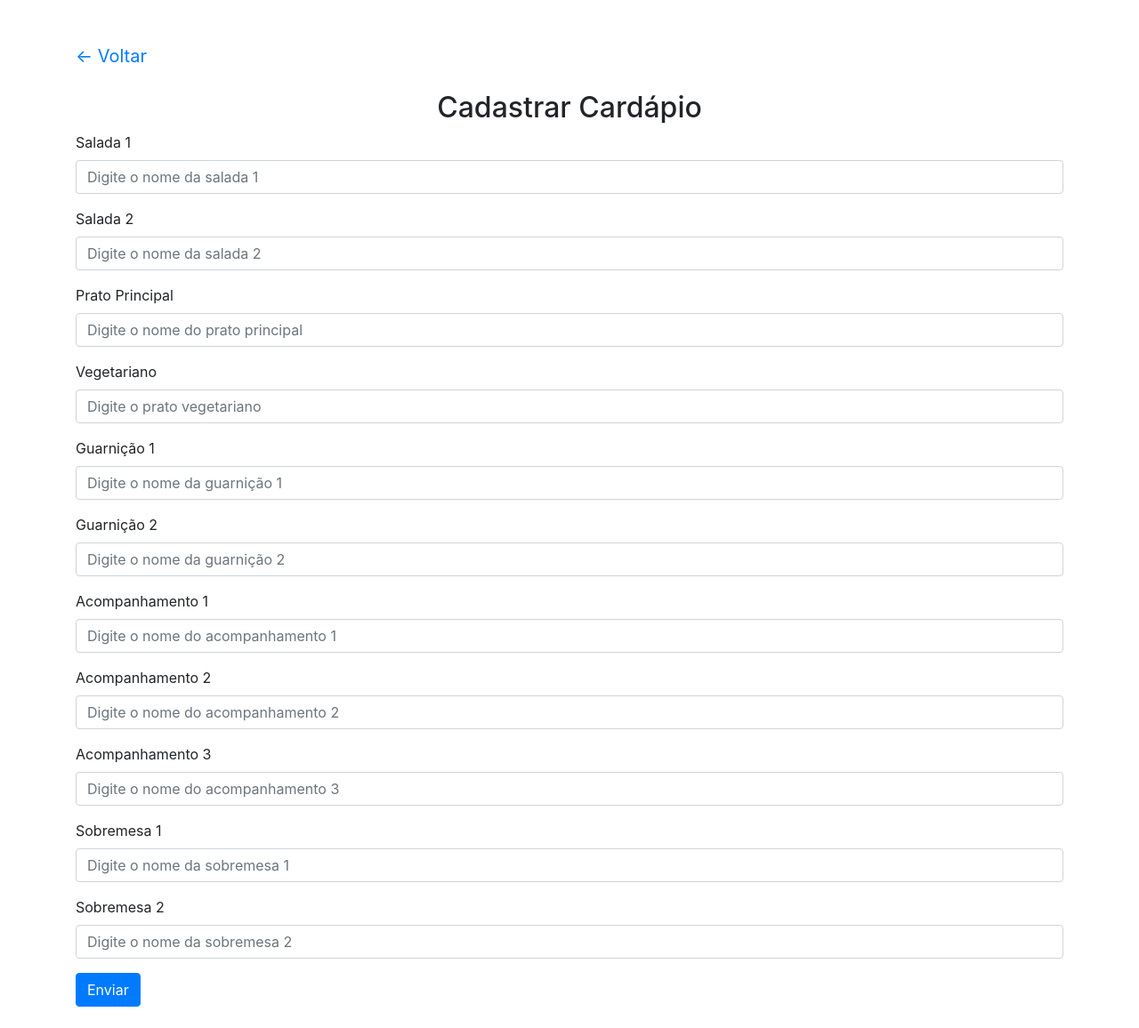
After one commit to Rodriramos01/projeto_amb_comp, a Flask app: page /cardapio in a window 1280 px wide. The commit adds this page. Shown: the whole page at 89% size. Run offline with Flask 3, Linux system fonts and the light colour scheme; a user stored in the database is signed in; some libraries are stand-ins or nearby versions.

Commit message:
incluindo versao1 de avisos, cardapio e aviso

```diff
--- a/SiteCozinha/routes.py
+++ b/SiteCozinha/routes.py
@@ -1,4 +1,4 @@
-from flask import render_template, url_for, redirect, request
+from flask import render_template, url_for, redirect, request,  flash, jsonify
 from SiteCozinha import app, database, bcrypt
 from flask_login import login_required, login_user, logout_user, current_user
 from SiteCozinha.forms import FormLogin, FormCriarConta
@@ -6,8 +6,11 @@ from SiteCozinha.models import Usuario, Foto
 import pandas as pd
 import plotly.express as px
 import plotly.io as pio
-from datetime import datetime
+from datetime import datetime, timedelta
 from werkzeug.utils import secure_filename
+import sqlite3
+
+
 
 @app.route("/", methods =["GET", "POST"])
 def homepage():
@@ -34,7 +37,7 @@ def criarconta():
 
     return render_template("criarconta.html", form=form_criarconta)
 
-
+# Rota de logout
 @app.route("/logout")
 @login_required
 def logout():
@@ -97,3 +100,80 @@ def dashboard():
 
     return render_template('dashboard.html', grafico_horario=grafico_horario,
                            grafico_tipo=grafico_tipo, grafico_opcoes=grafico_opcoes)
+
+# parte 2 da visão RU
+
+# Rota para obter pedidos do banco SQLite
+def obter_pedidos():
+    conn = sqlite3.connect('instance/pedidos.db')
+    cursor = conn.cursor()
+    cursor.execute('SELECT * FROM pedidos')
+    pedidos = cursor.fetchall()
+    conn.close()
+
+    pedidos_json = [
+        {'id': pedido[0], 'opcao': pedido[1], 'codigo': pedido[2], 'status': pedido[3]}
+        for pedido in pedidos
+    ]
+    return pedidos_json
+
+# Rota para atualizar o status de um pedido (uso interno)
+def atualizar_pedido(pedido_id):
+    conn = sqlite3.connect('instance/pedidos.db')
+    cursor = conn.cursor()
+    timestamp = datetime.now()
+    cursor.execute('UPDATE pedidos SET status = ?, timestamp_pronto = ? WHERE id = ?', ('pronto', timestamp, pedido_id))
+    conn.commit()
+    conn.close()
+
+# Página inicial para a fila de pedidos
+@app.route('/fila_pedidos')
+@login_required
+def index():
+    pedidos = obter_pedidos()
+    return render_template('index.html', pedidos=pedidos)
+
+# Rota para marcar um pedido como pronto
+@app.route('/marcar_pronto/', methods=['GET'])
+@login_required
+def marcar_pronto():
+    pedido_id = request.args.get('id', type=int)
+    atualizar_pedido(pedido_id)
+    return redirect(url_for('index'))
+
+# Rota para deletar pedidos com status 'pronto'
+@app.route('/deletar_prontos', methods=['POST'])
+@login_required
+def deletar_pedidos_prontos():
+    conn = sqlite3.connect('instance/pedidos.db')
+    cursor = conn.cursor()
+    cursor.execute("DELETE FROM pedidos WHERE status = 'pronto'")
+    conn.commit()
+    conn.close()
+    return redirect(url_for('index'))
+
+# Rota para a página de aviso
+@app.route('/aviso')
+@login_required
+def aviso():
+    return render_template('aviso.html')
+
+# Rota para enviar mensagem (pode exigir login dependendo do caso)
+@app.route('/enviar_mensagem', methods=['POST'])
+@login_required
+def enviar_mensagem():
+    mensagem = request.form.get('mensagem')
+    flash('Sua mensagem foi enviada com sucesso!')
+    return render_template('aviso.html')
+
+# Rota para exibir o cardápio
+@app.route('/cardapio')
+@login_required
+def cardapio():
+    return render_template('cardapio.html')
+
+# Rota para cadastrar o cardápio (placeholder para implementação futura)
+@app.route('/cadastrar_cardapio')
+@login_required
+def cadastrar_cardapio():
+    pass
--- /dev/null
+++ b/SiteCozinha/templates/cardapio.html
@@ -0,0 +1,99 @@
+<!DOCTYPE html>
+<html lang="pt-br">
+<head>
+    <meta charset="UTF-8">
+    <meta name="viewport" content="width=device-width, initial-scale=1.0">
+    <title>Cadastrar Cardápio</title>
+    <link href="https://maxcdn.bootstrapcdn.com/bootstrap/4.5.2/css/bootstrap.min.css" rel="stylesheet">
+    <style>
+        .back-button {
+            font-size: 20px;
+            color: #007bff;
+            text-decoration: none;
+            margin-top: 10px;
+        }
+    </style>
+</head>
+<body>
+    <div class="container mt-5">
+        <!-- Seta para voltar -->
+        <a href="{{ url_for('index') }}" class="back-button">&larr; Voltar</a>
+
+        <h2 class="text-center mt-4">Cadastrar Cardápio</h2>
+
+        <!-- Área para exibir mensagens de feedback -->
+        {% with messages = get_flashed_messages() %}
+            {% if messages %}
+                <div class="alert alert-success" role="alert">
+                    {{ messages[0] }}
+                </div>
+            {% endif %}
+        {% endwith %}
+
+        <!-- Formulário de cadastro do cardápio -->
+        <form action="{{ url_for('cadastrar_cardapio') }}" method="POST">
+            <!-- Saladas -->
+            <div class="form-group">
+                <label for="salada1">Salada 1</label>
+                <input type="text" class="form-control" id="salada1" name="salada1" placeholder="Digite o nome da salada 1" required>
+            </div>
+            <div class="form-group">
+                <label for="salada2">Salada 2</label>
+                <input type="text" class="form-control" id="salada2" name="salada2" placeholder="Digite o nome da salada 2" required>
+            </div>
+
+            <!-- Prato Principal -->
+            <div class="form-group">
+                <label for="prato_principal">Prato Principal</label>
+                <input type="text" class="form-control" id="prato_principal" name="prato_principal" placeholder="Digite o nome do prato principal" required>
+            </div>
+
+            <!-- Vegetariano -->
+            <div class="form-group">
+                <label for="vegetariano">Vegetariano</label>
+                <input type="text" class="form-control" id="vegetariano" name="vegetariano" placeholder="Digite o prato vegetariano" required>
+            </div>
+
+            <!-- Guarnições -->
+            <div class="form-group">
+                <label for="guarnicao1">Guarnição 1</label>
+                <input type="text" class="form-control" id="guarnicao1" name="guarnicao1" placeholder="Digite o nome da guarnição 1" required>
+            </div>
+            <div class="form-group">
+                <label for="guarnicao2">Guarnição 2</label>
+                <input type="text" class="form-control" id="guarnicao2" name="guarnicao2" placeholder="Digite o nome da guarnição 2" required>
+            </div>
+
+            <!-- Acompanhamentos -->
+            <div class="form-group">
+                <label for="acompanhamento1">Acompanhamento 1</label>
+                <input type="text" class="form-control" id="acompanhamento1" name="acompanhamento1" placeholder="Digite o nome do acompanhamento 1" required>
+            </div>
+            <div class="form-group">
+                <label for="acompanhamento2">Acompanhamento 2</label>
+                <input type="text" class="form-control" id="acompanhamento2" name="acompanhamento2" placeholder="Digite o nome do acompanhamento 2" required>
+            </div>
+            <div class="form-group">
+                <label for="acompanhamento3">Acompanhamento 3</label>
+                <input type="text" class="form-control" id="acompanhamento3" name="acompanhamento3" placeholder="Digite o nome do acompanhamento 3" required>
+            </div>
+
+            <!-- Sobremesas -->
+            <div class="form-group">
+                <label for="sobremesa1">Sobremesa 1</label>
+                <input type="text" class="form-control" id="sobremesa1" name="sobremesa1" placeholder="Digite o nome da sobremesa 1" required>
+            </div>
+            <div class="form-group">
+                <label for="sobremesa2">Sobremesa 2</label>
+                <input type="text" class="form-control" id="sobremesa2" name="sobremesa2" placeholder="Digite o nome da sobremesa 2" required>
+            </div>
+
+            <button type="submit" class="btn btn-primary mb-4">Enviar</button>
+        </form>
+    </div>
+
+    <script src="https://code.jquery.com/jquery-3.5.1.slim.min.js"></script>
+    <script src="https://cdn.jsdelivr.net/npm/popper.js@1.16.1/dist/umd/popper.min.js"></script>
+    <script src="https://stackpath.bootstrapcdn.com/bootstrap/4.5.2/js/bootstrap.min.js"></script>
+</body>
+</html>
```
Also changed, not shown: SiteCozinha/instance.py (added, +26 -0 lines), SiteCozinha/requirements.txt (added, +8 -0 lines), SiteCozinha/templates/aviso.html (added, +49 -0 lines), SiteCozinha/templates/dashboard.html (+5 -5 lines), SiteCozinha/templates/index.html (added, +63 -0 lines), criar_banco_pedidos.py (added, +20 -0 lines), popular_banco.py (added, +22 -0 lines), instance/pedidos.db (added).
